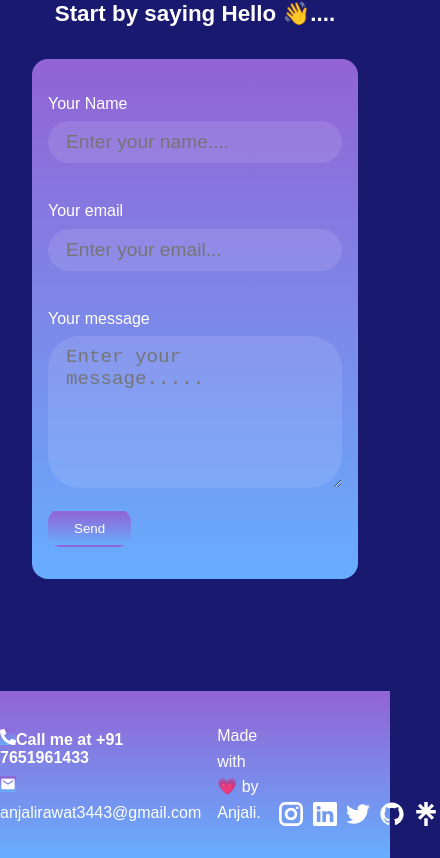
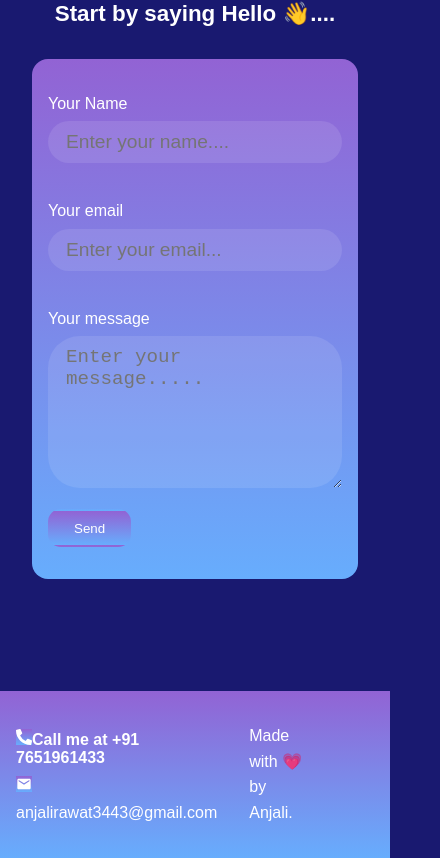
Before and after one commit to Anj13Niki/anjaliportfoliowebapp, a React (Create React App) app: page / in a window 390 px wide. Shown: the part 2446-3304 px from the top of the page, 440 px wide, since content can reach past the window. Built offline with nearby package versions, Linux system fonts and the light colour scheme.

Commit message:
Update Footer.css

```diff
--- a/src/sections/Footer/Footer.css
+++ b/src/sections/Footer/Footer.css
@@ -74,3 +74,15 @@ footer{
     }
 
 }
+@media screen and (max-width:600px){
+     #footer{
+        padding: 1rem ;
+    }
+    .footer-left{
+        margin-right: 1rem;
+        margin-left: 1rem;
+    }
+    .footer-right{
+        display:none;
+    }
+}
```
